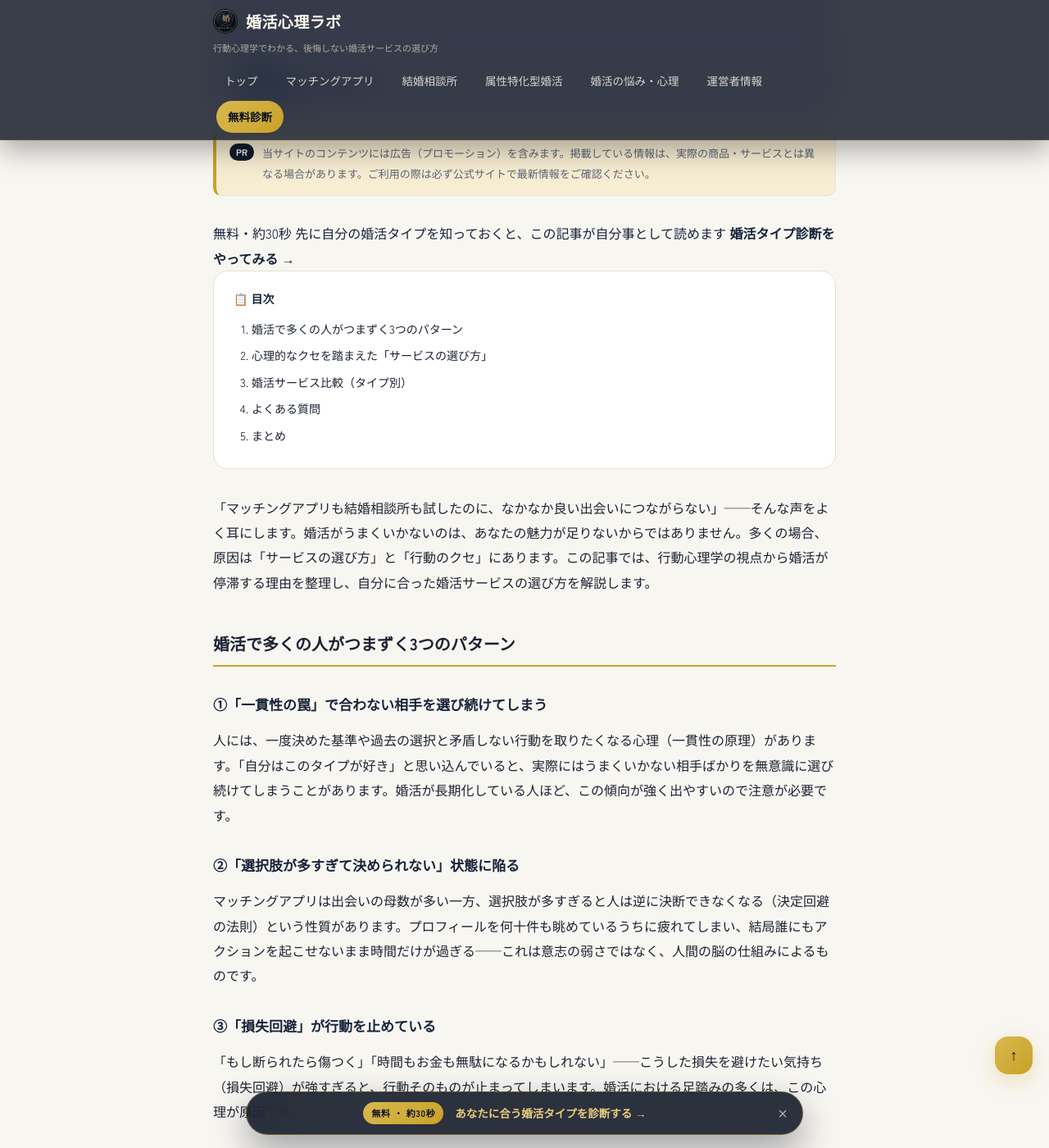
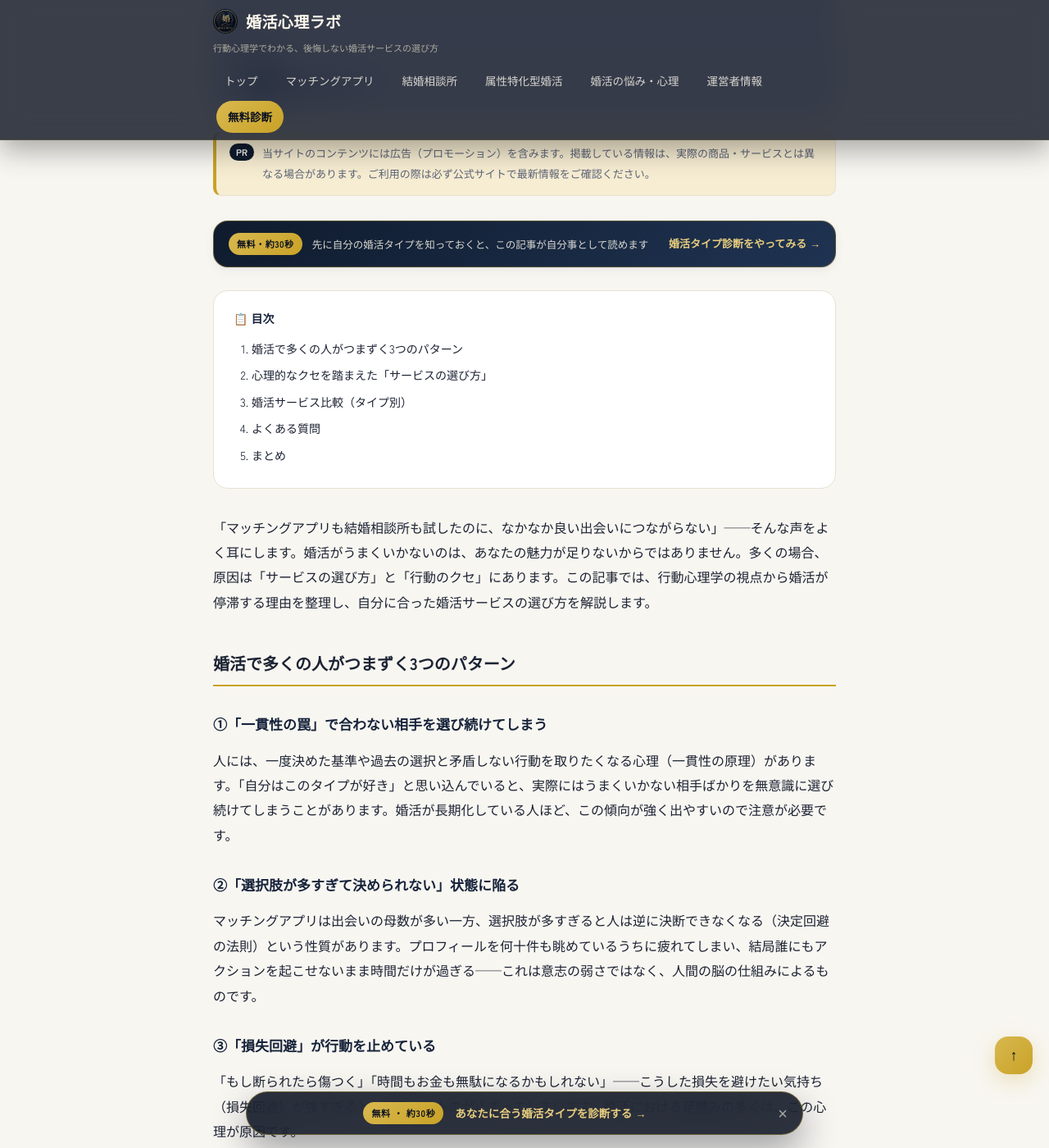
Before and after one commit to consultantshuu0907-afk/konkatsu-psychology-lab, a Jekyll site: the page built from _posts/2026-08-16-konkatsu-umakuikanai-shinri.md, in a window 1280 px wide and 1400 px high, scrolled down 650 px. Shown: the whole window at 82% size. Built offline with Jekyll 4.4.1, drawn with Linux system fonts in a browser that asks for light colours.

Commit message:
Add files via upload

```diff
--- a/assets/css/style.css
+++ b/assets/css/style.css
@@ -956,3 +956,58 @@ body.has-floating-shindan .back-to-top { bottom: 90px; }
 /* --- Affiliate CTA official banner (2026/08/20) --- */
 .aff-cta-banner { display: block; text-align: center; margin: 6px 0 16px; }
 .aff-cta-banner img { max-width: 100%; height: auto; display: inline-block; }
+
+/* --- 記事上部：診断ソフトCTA (2026/08/20) --- */
+.post-shindan-cta {
+  display: flex;
+  flex-wrap: wrap;
+  align-items: center;
+  gap: 8px 12px;
+  background: linear-gradient(135deg, var(--navy-800), var(--navy-600));
+  border: 1px solid rgba(201, 162, 39, 0.35);
+  border-radius: 18px;
+  padding: 14px 18px;
+  margin: 0 0 28px;
+  text-decoration: none;
+  box-shadow: var(--shadow-sm);
+  transition: transform 0.2s ease, box-shadow 0.2s ease;
+}
+.post-shindan-cta:hover { transform: translateY(-2px); box-shadow: var(--shadow-md); text-decoration: none; }
+.post-shindan-cta:active { transform: scale(0.98); }
+.post-shindan-cta .psc-badge {
+  flex: none; font-size: 11px; font-weight: 700; letter-spacing: 0.05em;
+  color: var(--navy-900); background: linear-gradient(135deg, var(--gold-400), var(--gold-500));
+  border-radius: 999px; padding: 3px 10px;
+}
+.post-shindan-cta .psc-text { font-size: 12.5px; color: rgba(253, 248, 236, 0.85); line-height: 1.6; flex: 1; min-width: 200px; }
+.post-shindan-cta .psc-link { font-size: 13px; color: var(--gold-300); font-weight: 700; white-space: nowrap; }
+.post-shindan-cta:hover .psc-link { text-decoration: underline; }
+
+/* --- 記事中盤：コンパクトアフィリCTA (2026/08/20) --- */
+.aff-cta-mini {
+  display: flex;
+  flex-wrap: wrap;
+  align-items: center;
+  gap: 10px 14px;
+  background: linear-gradient(180deg, var(--gold-tint, #fdf8ec) 0%, #ffffff 90%);
+  border: 1px solid rgba(201, 162, 39, 0.38);
+  border-radius: 16px;
+  padding: 14px 18px;
+  margin: 26px 0;
+  box-shadow: var(--shadow-sm);
+}
+.aff-cta-mini .aff-cta-mini-name { margin: 0; font-size: 14.5px; font-weight: 700; color: var(--navy-900); flex: 1; min-width: 160px; }
+.aff-cta-mini .aff-cta-mini-btn {
+  display: inline-flex; align-items: center; justify-content: center;
+  background: linear-gradient(135deg, var(--gold-400), var(--gold-500));
+  color: var(--navy-900); font-weight: 700; font-size: 13px;
+  padding: 10px 20px; border-radius: 999px; box-shadow: var(--shadow-gold);
+  transition: transform 0.2s ease, box-shadow 0.2s ease;
+  white-space: nowrap;
+}
+.aff-cta-mini .aff-cta-mini-btn:hover { transform: translateY(-2px); text-decoration: none; color: var(--navy-900); }
+.aff-cta-mini .aff-cta-mini-btn:active { transform: scale(0.97); }
+@media (max-width: 640px) {
+  .aff-cta-mini .aff-cta-mini-btn { width: 100%; }
+  .post-shindan-cta .psc-link { white-space: normal; }
+}
```
